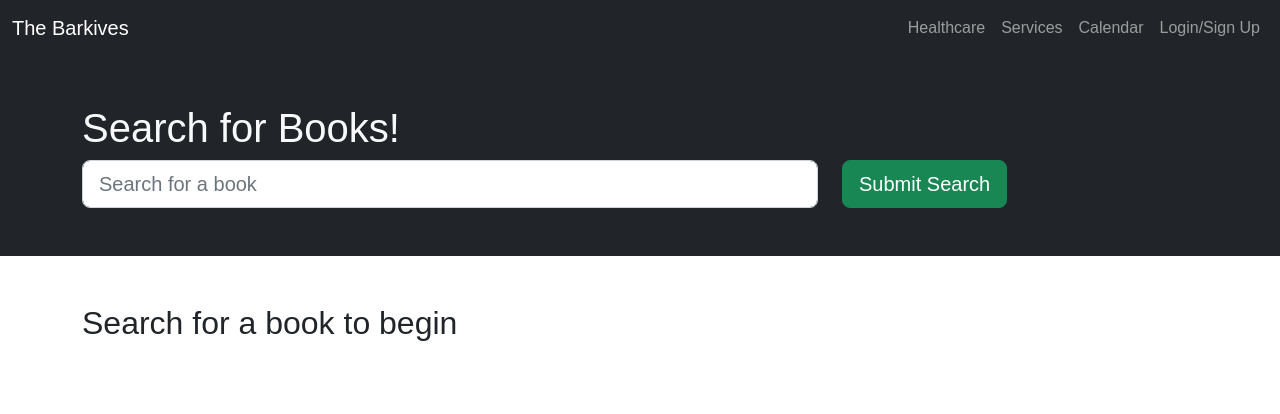
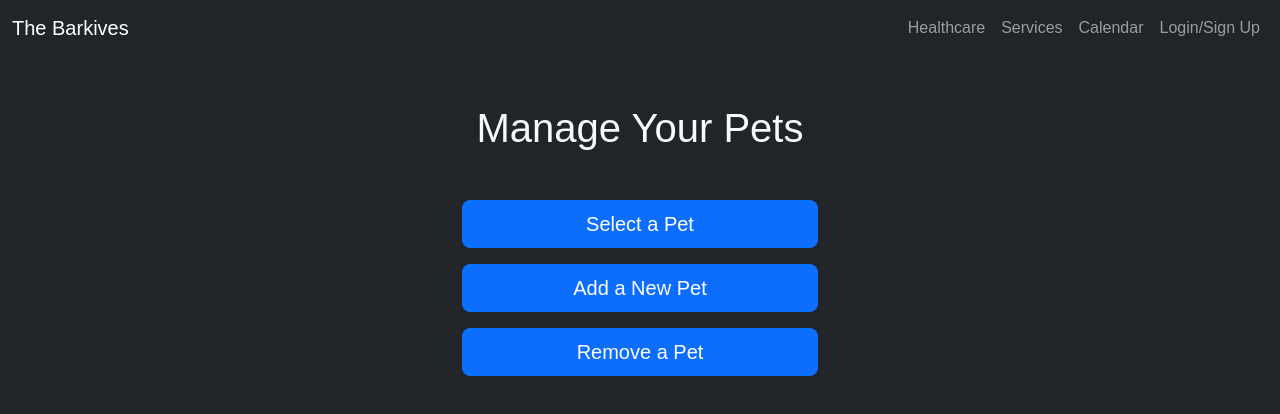
Before and after one commit to Calebfeliciano/The-Barkives, a React (Vite) app in the folder client/: page / in a window 1280 px wide. Shown: the top 414 px of the page. Built offline with nearby package versions, Linux system fonts and the light colour scheme.

Commit message:
Update home page buttons

```diff
--- a/client/src/main.tsx
+++ b/client/src/main.tsx
@@ -3,7 +3,7 @@ import { createBrowserRouter, RouterProvider } from 'react-router-dom'
 import 'bootstrap/dist/css/bootstrap.min.css'
 
 import App from './App.jsx'
-import SearchBooks from './pages/SearchBooks'
+import ManagePets from './pages/Home.js'
 import SavedBooks from './pages/SavedBooks'
 
 const router = createBrowserRouter([
@@ -14,7 +14,7 @@ const router = createBrowserRouter([
     children: [
       {
         index: true,
-        element: <SearchBooks />
+        element: <ManagePets />
       }, {
         path: '/saved',
         element: <SavedBooks />
--- /dev/null
+++ b/client/src/pages/Home.tsx
@@ -0,0 +1,28 @@
+import { Container, Button, Row, Col } from 'react-bootstrap';
+
+const ManagePets = () => {
+  return (
+    <div className="text-light bg-dark p-5 min-vh-100">
+      <Container className="text-center">
+        <h1 className="mb-5">Manage Your Pets</h1>
+        <Row className="justify-content-center">
+          <Col xs={12} md={6} lg={4}>
+            <div className="d-grid gap-3">
+              <Button variant="primary" size="lg">
+                Select a Pet
+              </Button>
+              <Button variant="primary" size="lg">
+                Add a New Pet
+              </Button>
+              <Button variant="primary" size="lg">
+                Remove a Pet
+              </Button>
+            </div>
+          </Col>
+        </Row>
+      </Container>
+    </div>
+  );
+};
+
+export default ManagePets;
--- a/client/src/pages/SearchBooks.tsx
+++ /dev/null
@@ -1,166 +0,0 @@
-import { useState, useEffect } from 'react';
-import { FormEvent } from 'react';
-import {
-  Container,
-  Col,
-  Form,
-  Button,
-  Card,
-  Row
-} from 'react-bootstrap';
-
-import { useMutation } from '@apollo/client';
-import { SAVE_BOOK } from '../utils/mutations';
-import { saveBookIds, getSavedBookIds } from '../utils/localStorage';
-import { Book } from '../models/Book';
-import { GoogleAPIBook } from '../models/GoogleAPIBook';
-
-import Auth from '../utils/auth';
-
-const SearchBooks = () => {
-  // create state for holding returned google api data
-  const [searchedBooks, setSearchedBooks] = useState<Book[]>([]);
-  // create state for holding our search field data
-  const [searchInput, setSearchInput] = useState('');
-
-  // create state to hold saved bookId values
-  const [savedBookIds, setSavedBookIds] = useState(getSavedBookIds());
-
-  const [saveBook] = useMutation(SAVE_BOOK);
-
-  // set up useEffect hook to save `savedBookIds` list to localStorage on component unmount
-  // learn more here: https://reactjs.org/docs/hooks-effect.html#effects-with-cleanup
-  useEffect(() => {
-    return () => saveBookIds(savedBookIds);
-  });
-
-  // create method to search for books and set state on form submit
-  const handleFormSubmit = async (event: FormEvent<HTMLFormElement>) => {
-    event.preventDefault();
-
-    if (!searchInput) {
-      return false;
-    }
-
-    try {
-      const response = await fetch(
-        `https://www.googleapis.com/books/v1/volumes?q=${searchInput}`
-      );
-
-      if (!response.ok) {
-        throw new Error('something went wrong!');
-      }
-
-      const { items } = await response.json();
-
-      const bookData = items.map((book: GoogleAPIBook) => ({
-        bookId: book.id,
-        authors: book.volumeInfo.authors || ['No author to display'],
-        title: book.volumeInfo.title,
-        description: book.volumeInfo.description,
-        image: book.volumeInfo.imageLinks?.thumbnail || '',
-      }));
-
-      setSearchedBooks(bookData);
-      setSearchInput('');
-    } catch (err) {
-      console.error(err);
-    }
-  };
-
-  // create function to handle saving a book to our database
-  const handleSaveBook = async (bookId: string) => {
-    // find the book in `searchedBooks` state by the matching id
-    const bookToSave: Book = searchedBooks.find((book: Book) => book.bookId === bookId)!;
-
-    // get token
-    const token = Auth.loggedIn() ? Auth.getToken() : null;
-
-    if (!token) {
-      return false;
-    }
-
-    try {
-      await saveBook({
-        variables: { bookData: { ...bookToSave } },
-      });
-
-      setSavedBookIds([...savedBookIds, bookToSave.bookId]);
-    } catch (err) {
-      console.error(err);
-    }
-  };
-  return (
-    <>
-      <div className="text-light bg-dark p-5">
-        <Container>
-          <h1>Search for Books!</h1>
-          <Form onSubmit={handleFormSubmit}>
-            <Row>
-              <Col xs={12} md={8}>
-                <Form.Control
-                  name="searchInput"
-                  value={searchInput}
-                  onChange={(e) => setSearchInput(e.target.value)}
-                  type="text"
-                  size="lg"
-                  placeholder="Search for a book"
-                />
-              </Col>
-              <Col xs={12} md={4}>
-                <Button type="submit" variant="success" size="lg">
-                  Submit Search
-                </Button>
-              </Col>
-            </Row>
-          </Form>
-        </Container>
-      </div>
-
-      <Container>
-        <h2 className='pt-5'>
-          {searchedBooks.length
-            ? `Viewing ${searchedBooks.length} results:`
-            : 'Search for a book to begin'}
-        </h2>
-        <Row>
-          {searchedBooks.map((book: Book) => {
-            return (
-              <Col md="4" key={book.bookId}>
-                <Card border="dark" className='mb-3'>
-                  {book.image ? (
-                    <Card.Img
-                      src={book.image}
-                      alt={`The cover for ${book.title}`}
-                      variant="top"
-                    />
-                  ) : null}
-                  <Card.Body>
-                    <Card.Title>{book.title}</Card.Title>
-                    <p className="small">Authors: {book.authors}</p>
-                    <Card.Text>{book.description}</Card.Text>
-                    {Auth.loggedIn() && (
-                      <Button
-                        disabled={savedBookIds?.some(
-                          (savedId: string) => savedId === book.bookId
-                        )}
-                        className="btn-block btn-info"
-                        onClick={() => handleSaveBook(book.bookId)}
-                      >
-                        {savedBookIds?.some((savedId: string) => savedId === book.bookId)
-                          ? 'Book Already Saved!'
-                          : 'Save This Book!'}
-                      </Button>
-                    )}
-                  </Card.Body>
-                </Card>
-              </Col>
-            );
-          })}
-        </Row>
-      </Container>
-    </>
-  );
-};
-
-export default SearchBooks;
```
